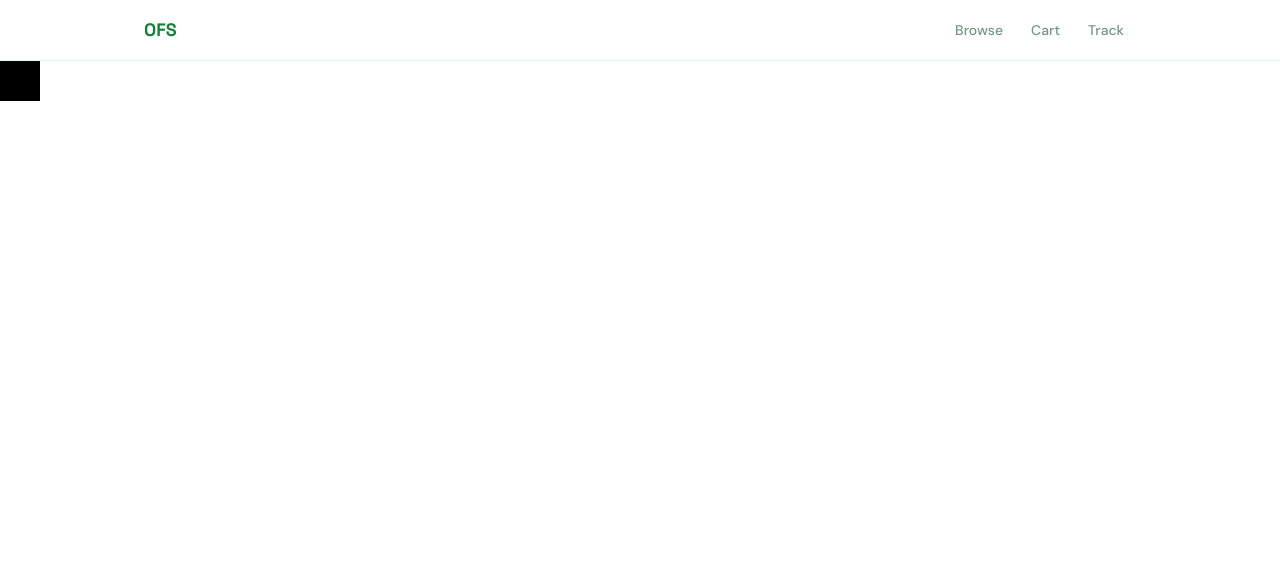
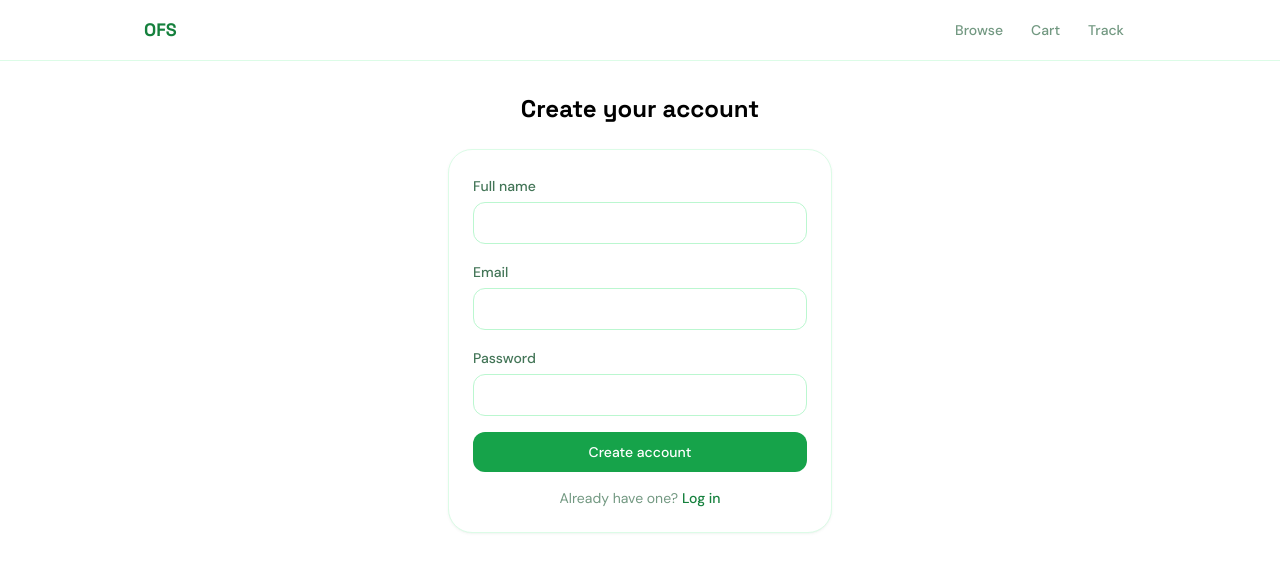
Before and after one commit to andrianthan/cs160-team5-ofs, a React (Vite) app in the folder frontend/storefront/: page /register in a window 1280 px wide. Shown: the top 572 px of the page. Built offline with nearby package versions, Linux system fonts and the light colour scheme; no server answers.

Commit message:
Register page

```diff
--- a/frontend/storefront/src/pages/LoginPage.tsx
+++ b/frontend/storefront/src/pages/LoginPage.tsx
@@ -1,4 +1,4 @@
-import {useState} from 'react';
+import { useState } from 'react';
 import { Link, Navigate, useNavigate, useLocation } from "react-router-dom";
 import { useAuth } from "../AuthContext";
 
@@ -10,11 +10,10 @@ export default function LoginPage() {
     const [email, setEmail] = useState<string>("");
     const [password, setPassword] = useState<string>("");
 
-    const [busy, setBusy] = useState(false);
+    const [busy, setBusy] = useState<boolean>(false);
 
     const [error, setError] = useState<null | string>();
 
-    // check if user is signed in
     if (user === undefined) {
         return null;
     }
--- a/frontend/storefront/src/pages/RegisterPage.tsx
+++ b/frontend/storefront/src/pages/RegisterPage.tsx
@@ -1,5 +1,94 @@
+import { useState } from 'react';
+import { Link, Navigate, useNavigate, useLocation } from "react-router-dom";
+import { useAuth } from "../AuthContext";
+
 export default function RegisterPage() {
+    const { user, register } = useAuth();
+    const location = useLocation();
+
+    const [ name, setName ] = useState<string>("");
+    const [ email, setEmail ] = useState<string>("");
+    const [ password, setPassword ] = useState<string>("");
+
+    const [busy, setBusy] = useState<boolean>(false);
+    const [error, setError] = useState<null | string>();
+
+    // send user back to original page if signed in
+    if (user) {
+        const from = (location.state as { from?: string } | null)?.from ?? "/browse";
+        return <Navigate to={from} replace />;
+    }
+
+    const handleRegister = async (e: React.FormEvent<HTMLFormElement>) => {
+        e.preventDefault();
+        setBusy(true);
+        setError(null);
+
+        const res = await register(name, email, password);
+
+        if (!res.ok) {
+            setError(res.data.message ?? "Registration failed. Try again.");
+        }
+
+        setBusy(false);
+    };
+
     return (
-        <div className="bg-black h-10 w-10"></div>
-    )
+        <div data-route="register" className="max-w-sm mx-auto mt-8">
+            <div className="text-center mb-6">
+                <h1 className="text-2xl font-display font-bold">Create your account</h1>
+            </div>
+
+            <form
+                id="register-form"
+                className="bg-white border border-brand-100 rounded-3xl p-6 space-y-4 shadow-sm shadow-brand-900/5"
+                onSubmit={handleRegister}
+            >
+                <div>
+                    <label htmlFor="reg-name" className="text-sm font-medium text-brand-900/80">Full name</label>
+                    <input
+                        id="reg-name" name="name" type="text" required autoComplete="name"
+                        className="mt-1 w-full border border-brand-200 rounded-xl px-3 py-2.5 text-sm focus:ring-2 focus:ring-brand-500 focus:border-brand-500 outline-none transition"
+                        onChange={(e) => {setName(e.target.value)}}
+                    />
+                </div>
+
+                <div>
+                    <label htmlFor="reg-email" className="text-sm font-medium text-brand-900/80">Email</label>
+                    <input
+                        id="reg-email" name="email" type="email" required autoComplete="email"
+                        className="mt-1 w-full border border-brand-200 rounded-xl px-3 py-2.5 text-sm focus:ring-2 focus:ring-brand-500 focus:border-brand-500 outline-none transition"
+                        onChange={(e) => {setEmail(e.target.value)}}
+                    />
+                </div>
+
+                <div>
+                    <label htmlFor="reg-password" className="text-sm font-medium text-brand-900/80">Password</label>
+                    <input
+                        id="reg-password" name="password" type="password" required
+                        autoComplete="new-password" className="mt-1 w-full border border-brand-200 rounded-xl px-3 py-2.5 text-sm focus:ring-2 focus:ring-brand-500 focus:border-brand-500 outline-none transition"
+                        onChange={(e) => {setPassword(e.target.value)}}
+                    />
+                </div>
+
+                {error && (
+                    <p id="login-error" className="text-sm text-red-600 flex items-center gap-1.5" role="alert">
+                        <i className="ph ph-warning-circle" aria-hidden="true"></i>
+                        <span>{error}</span>
+                    </p>
+                )}
+
+                <button className="w-full bg-brand-600 hover:bg-brand-700 text-white font-medium rounded-xl py-2.5 text-sm transition-colors duration-200 cursor-pointer">
+                    Create account
+                </button>
+
+                <p className="text-center text-sm text-brand-900/60">
+                    Already have one? <span> </span>
+                    <a href="#/login" className="text-brand-700 font-medium hover:underline">
+                        Log in
+                    </a>
+                </p>
+            </form>
+        </div>
+    );
 }
```
